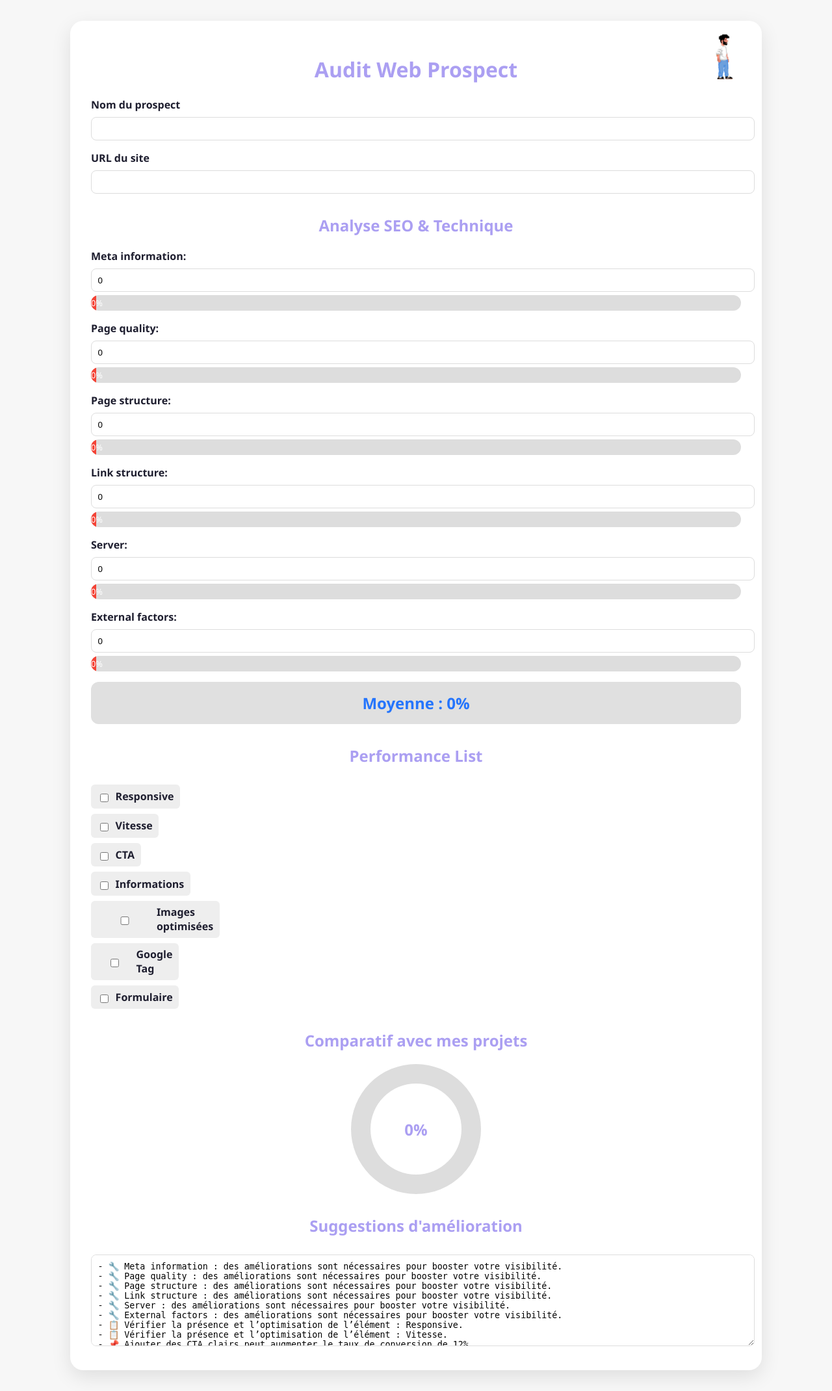
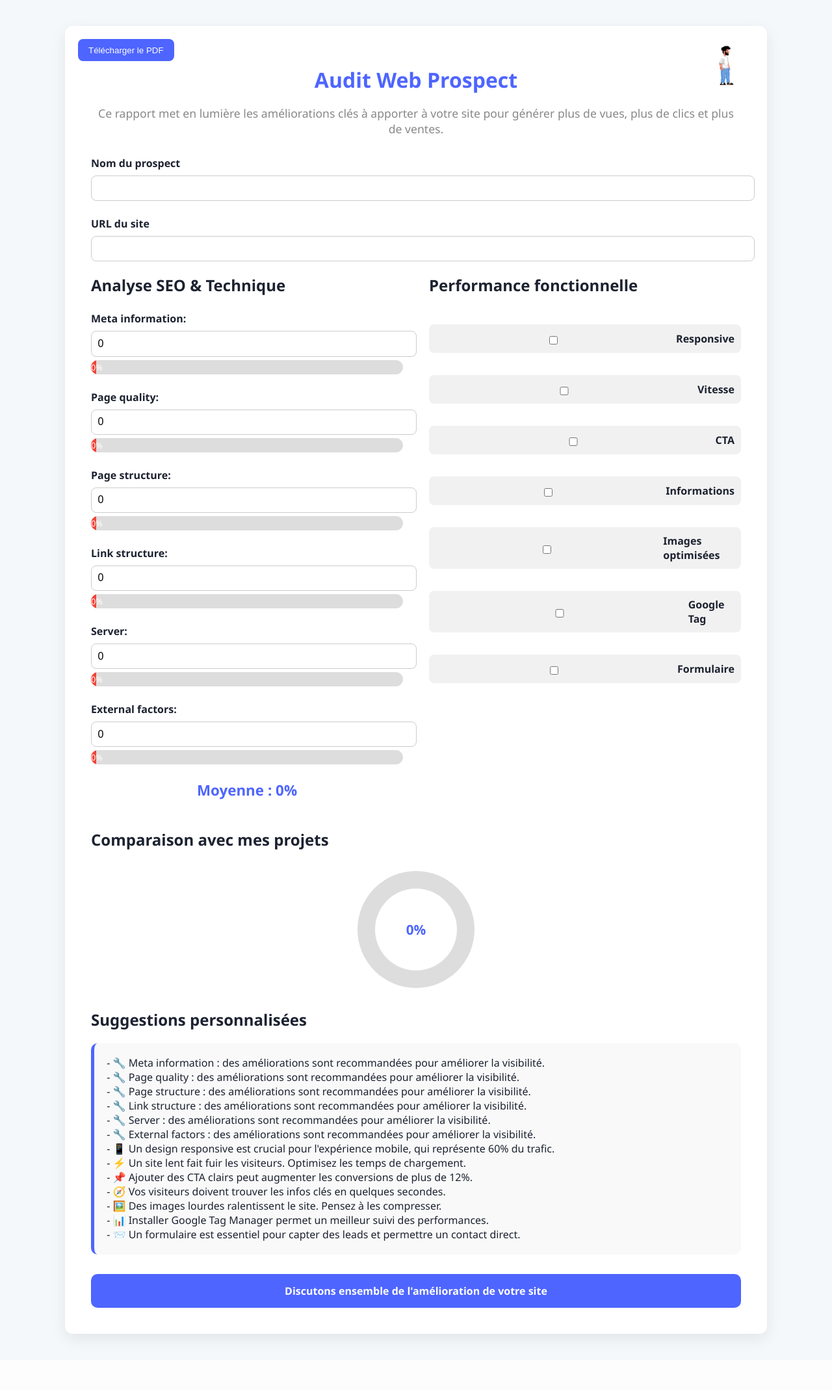
Before and after one commit to berru-g/berru-g, a PHP site: page /audit.html in a window 1280 px wide. Shown: the whole page at 65% size. After the commit the page ends 2070 px from the top, so only its background shows below. Run offline with PHP 8.4, Linux system fonts and the light colour scheme; some libraries are stand-ins or nearby versions.

Commit message:
majfacture

```diff
--- a/audit.html
+++ b/audit.html
@@ -3,105 +3,116 @@
 <head>
   <meta charset="UTF-8">
   <meta name="viewport" content="width=device-width, initial-scale=1.0">
-  <title>Audit Web Prospect</title>
+  <title>Audit Web - Opportunités de Conversion</title>
+  <meta name="description" content="Recevez un audit professionnel et gratuit de votre site web. Découvrez comment améliorer vos performances, votre visibilité et votre taux de conversion dès aujourd'hui.">
+  <meta name="robots" content="index, follow">
   <style>
     :root {
-      --primary: #ab9ff2;
-      --secondary: #2575fc;
-      --bg-dark: #f7f7f7;
-      --bg-light: #ffffff;
-      --text-light: #1e1e2f;
+      --primary: #4e65ff;
+      --secondary: #92effd;
+      --light-bg: #f4f8fb;
+      --white: #ffffff;
+      --dark: #1c2230;
+      --gray: #888;
+      --success: #66bb6a;
+      --warning: #ffa726;
+      --error: #f44336;
     }
     body {
       font-family: 'Segoe UI', sans-serif;
-      background: var(--bg-dark);
+      background: var(--light-bg);
       margin: 0;
-      padding: 2rem;
-      color: var(--text-light);
+      padding: 40px 20px;
+      color: var(--dark);
     }
     .container {
       max-width: 1000px;
+      background: var(--white);
+      padding: 40px;
+      border-radius: 12px;
+      box-shadow: 0 8px 25px rgba(0, 0, 0, 0.08);
       margin: auto;
-      background: var(--bg-light);
-      padding: 2rem;
-      border-radius: 20px;
-      box-shadow: 0 10px 30px rgba(0,0,0,0.1);
       position: relative;
     }
     .logo {
+      width: 70px;
       position: absolute;
-      top: 20px;
-      right: 20px;
-      width: 80px;
+      top: 30px;
+      right: 30px;
     }
-    h1, h2 {
+    h1 {
       text-align: center;
       color: var(--primary);
+      font-size: 2rem;
+      margin-bottom: 10px;
+    }
+    .intro {
+      text-align: center;
+      font-size: 1.1rem;
+      margin-bottom: 30px;
+      color: var(--gray);
     }
     label {
+      font-weight: bold;
       display: block;
-      margin-top: 1rem;
-      font-weight: bold;
+      margin-top: 1.5rem;
+      color: var(--dark);
     }
     input, textarea {
       width: 100%;
       padding: 0.6rem;
+      border: 1px solid #ccc;
+      border-radius: 8px;
       margin-top: 0.5rem;
-      border: 1px solid #ddd;
-      border-radius: 8px;
-      background: #fff;
-      color: #000;
+      font-size: 1rem;
+    }
+    .grid {
+      display: grid;
+      grid-template-columns: 1fr 1fr;
+      gap: 40px;
     }
     .score-bar {
-      height: 24px;
-      border-radius: 12px;
+      height: 22px;
+      border-radius: 11px;
       background: #ddd;
-      margin-top: 0.3rem;
-      position: relative;
+      margin-top: 5px;
       overflow: hidden;
     }
     .score-fill {
       height: 100%;
+      color: white;
       text-align: right;
-      padding-right: 0.5rem;
+      padding-right: 8px;
       font-size: 0.8rem;
-      line-height: 24px;
-      color: #fff;
-      transition: width 0.3s ease;
+      line-height: 22px;
     }
-    .red { background-color: #f44336; }
-    .orange { background-color: #ffa726; }
-    .green { background-color: #66bb6a; }
-    .section {
-      margin-top: 2rem;
-    }
+    .red { background-color: var(--error); }
+    .orange { background-color: var(--warning); }
+    .green { background-color: var(--success); }
+
     .checkbox-list {
       display: flex;
       flex-direction: column;
-      align-items: flex-start;
+      gap: 10px;
     }
     .checkbox-list label {
+      background: #f1f1f1;
+      padding: 10px;
+      border-radius: 8px;
       display: flex;
       align-items: center;
-      gap: 0.5rem;
-      margin-top: 0.5rem;
-      background: #eee;
-      padding: 0.4rem 0.6rem;
-      border-radius: 6px;
+      gap: 8px;
     }
     .average-score {
-      margin-top: 1rem;
+      margin: 1.5rem 0;
       text-align: center;
-      font-size: 1.5rem;
+      font-size: 1.4rem;
       font-weight: bold;
-      background: #e0e0e0;
-      padding: 1rem;
-      border-radius: 12px;
-      color: var(--secondary);
+      color: var(--primary);
     }
     .chart-container {
-      width: 200px;
-      margin: auto;
+      width: 180px;
+      margin: 2rem auto;
       position: relative;
     }
     .chart-center-text {
@@ -109,25 +120,42 @@
       top: 50%;
       left: 50%;
       transform: translate(-50%, -50%);
-      font-size: 1.5rem;
+      font-size: 1.3rem;
       font-weight: bold;
       color: var(--primary);
     }
+    .suggestions {
+      background: #f9f9f9;
+      padding: 1.2rem;
+      border-radius: 10px;
+      border-left: 5px solid var(--primary);
+      font-size: 1rem;
+      white-space: pre-wrap;
+    }
     .btn-export {
-      float: right;
-      background-color: var(--secondary);
+      position: absolute;
+      top: 20px;
+      left: 20px;
+      background-color: var(--primary);
+      color: white;
       border: none;
-      padding: 0.5rem 1rem;
+      padding: 0.6rem 1rem;
       border-radius: 8px;
+      cursor: pointer;
+    }
+    .cta-contact {
+      display: block;
+      text-align: center;
+      margin-top: 30px;
+      padding: 15px;
+      background: var(--primary);
       color: white;
-      cursor: pointer;
-      margin-bottom: 1rem;
-    }
-    .no-print {
-      display: none;
+      border-radius: 10px;
+      text-decoration: none;
+      font-weight: bold;
     }
     @media print {
-      .no-print, input, .btn-export {
+      .btn-export {
         display: none !important;
       }
     }
@@ -135,9 +163,10 @@
 </head>
 <body>
   <div class="container" id="auditContent">
-    <button onclick="exportToPDF()" class="btn-export no-print">Exporter en PDF</button>
+    <button onclick="exportToPDF()" class="btn-export">Télécharger le PDF</button>
     <img src="logo.png" alt="Logo" class="logo">
     <h1>Audit Web Prospect</h1>
+    <p class="intro">Ce rapport met en lumière les améliorations clés à apporter à votre site pour générer plus de vues, plus de clics et plus de ventes.</p>
 
     <label for="prospectName">Nom du prospect</label>
     <input type="text" id="prospectName">
@@ -145,14 +174,15 @@
     <label for="siteUrl">URL du site</label>
     <input type="text" id="siteUrl">
 
-    <div class="section">
+    <div class="grid">
+      <div>
         <h2>Analyse SEO & Technique</h2>
         <div id="seoAnalysis"></div>
         <div class="average-score" id="seoAverage">Moyenne : 0%</div>
       </div>
 
-    <div class="section">
-      <h2>Performance List</h2>
+      <div>
+        <h2>Performance fonctionnelle</h2>
         <div class="checkbox-list" id="performanceList">
           <label><input type="checkbox" value="Responsive"> Responsive</label>
           <label><input type="checkbox" value="Vitesse"> Vitesse</label>
@@ -163,9 +193,10 @@
           <label><input type="checkbox" value="Formulaire"> Formulaire</label>
         </div>
       </div>
+    </div>
 
     <div class="section">
-      <h2>Comparatif avec mes projets</h2>
+      <h2>Comparaison avec mes projets</h2>
       <div class="chart-container">
         <canvas id="projectChart"></canvas>
         <div class="chart-center-text" id="chartPercent">0%</div>
@@ -173,18 +204,21 @@
     </div>
 
     <div class="section">
-      <h2>Suggestions d'amélioration</h2>
-      <textarea id="suggestions" rows="8" readonly></textarea>
+      <h2>Suggestions personnalisées</h2>
+      <div class="suggestions" id="suggestions"></div>
     </div>
+
+    <a href="mailto:contact@tonsite.com" class="cta-contact">Discutons ensemble de l'amélioration de votre site</a>
   </div>
 
   <script src="https://cdn.jsdelivr.net/npm/chart.js"></script>
   <script src="https://cdnjs.cloudflare.com/ajax/libs/html2pdf.js/0.10.1/html2pdf.bundle.min.js"></script>
   <script>
     function exportToPDF() {
-      document.querySelectorAll('input, .btn-export').forEach(el => el.style.display = 'none');
+      const btn = document.querySelector('.btn-export');
+      btn.style.display = 'none';
       html2pdf().from(document.getElementById('auditContent')).save().then(() => {
-        document.querySelectorAll('input, .btn-export').forEach(el => el.style.display = '');
+        btn.style.display = 'block';
       });
     }
 
@@ -204,7 +238,7 @@
       input.min = 0;
       input.max = 100;
       input.value = 0;
-      input.addEventListener('input', () => updateScores());
+      input.addEventListener('input', updateScores);
 
       const bar = document.createElement('div');
       bar.className = 'score-bar';
@@ -221,6 +255,20 @@
       scores.push({ input, fill });
     });
 
+    const msgMap = {
+      'CTA': "📌 Ajouter des CTA clairs peut augmenter les conversions de plus de 12%.",
+      'Formulaire': "📨 Un formulaire est essentiel pour capter des leads et permettre un contact direct.",
+      'Responsive': "📱 Un design responsive est crucial pour l'expérience mobile, qui représente 60% du trafic.",
+      'Vitesse': "⚡ Un site lent fait fuir les visiteurs. Optimisez les temps de chargement.",
+      'Informations': "🧭 Vos visiteurs doivent trouver les infos clés en quelques secondes.",
+      'Images optimisées': "🖼️ Des images lourdes ralentissent le site. Pensez à les compresser.",
+      'Google Tag': "📊 Installer Google Tag Manager permet un meilleur suivi des performances."
+    };
+
+    document.querySelectorAll('#performanceList input[type=checkbox]').forEach(cb => {
+      cb.addEventListener('change', updateScores);
+    });
+
     function updateScores() {
       let total = 0;
       let suggestions = [];
@@ -231,33 +279,23 @@
         total += val;
         fill.textContent = val + '%';
         fill.style.width = val + '%';
+        fill.className = 'score-fill ' + (val > 65 ? 'green' : val > 50 ? 'orange' : 'red');
 
-        if (val <= 50) fill.className = 'score-fill red';
-        else if (val <= 65) fill.className = 'score-fill orange';
-        else fill.className = 'score-fill green';
-
-        if (val <= 65) suggestions.push(`🔧 ${seoCriteria[i]} : des améliorations sont nécessaires pour booster votre visibilité.`);
+        if (val <= 65) {
+          suggestions.push(`🔧 ${seoCriteria[i]} : des améliorations sont recommandées pour améliorer la visibilité.`);
+        }
       });
 
       const checkboxes = document.querySelectorAll('#performanceList input[type=checkbox]');
       checkboxes.forEach(cb => {
         if (!cb.checked) {
-          switch (cb.value) {
-            case 'CTA':
-              suggestions.push(`📌 Ajouter des CTA clairs peut augmenter le taux de conversion de 12%.`);
-              break;
-            case 'Formulaire':
-              suggestions.push(`📨 Un formulaire est indispensable pour capter des leads et permettre un contact direct.`);
-              break;
-            default:
-              suggestions.push(`📋 Vérifier la présence et l’optimisation de l’élément : ${cb.value}.`);
-          }
+          suggestions.push(msgMap[cb.value]);
         }
       });
 
       const average = Math.round(total / scores.length);
       avgEl.textContent = `Moyenne : ${average}%`;
-      suggestionsEl.value = suggestions.map(s => `- ${s}`).join('\n');
+      suggestionsEl.textContent = suggestions.map(s => `- ${s}`).join('\n');
       updateChart(average);
     }
 
@@ -265,7 +303,7 @@
     const chart = new Chart(ctx, {
       type: 'doughnut',
       data: {
-        labels: ['Qualité moyenne des projets'],
+        labels: ['Note moyenne'],
         datasets: [{
           label: 'Comparatif',
           data: [0, 100],
@@ -282,10 +320,10 @@
       }
     });
 
-    function updateChart(average) {
-      chart.data.datasets[0].data = [average, 100 - average];
+    function updateChart(avg) {
+      chart.data.datasets[0].data = [avg, 100 - avg];
       chart.update();
-      chartText.textContent = `${average}%`;
+      chartText.textContent = `${avg}%`;
     }
 
     updateScores();
--- a/template-by-berru-g/template3byberru/style.css
+++ b/template-by-berru-g/template3byberru/style.css
@@ -2,6 +2,7 @@
     --primary: #9ce5d2;
     --secondary: #81d2c7;
     --accent: #fcb53e;
+    --cta: #E69CB0;
     --light: #ecf0f1;
     --dark: #4c505c;
 }
@@ -77,7 +78,7 @@ header {
 
 .cta-button {
     display: inline-block;
-    background-color: var(--accent);
+    background-color: var(--cta);
     color: white;
     padding: 15px 30px;
     border-radius: 50px;
@@ -178,7 +179,7 @@ header {
 .price {
     font-size: 22px;
     font-weight: bold;
-    color: var(--accent);
+    color: var(--cta);
     margin: 15px 0;
 }
 
```
Also changed, not shown: devis.html (+125 -59 lines), facture.js (added, +82 -0 lines), index.html (+9 -6 lines), script.js (line endings or trailing spaces). Lines whose indentation alone changed are shown as unchanged.
